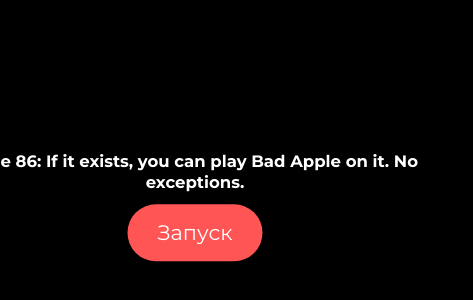
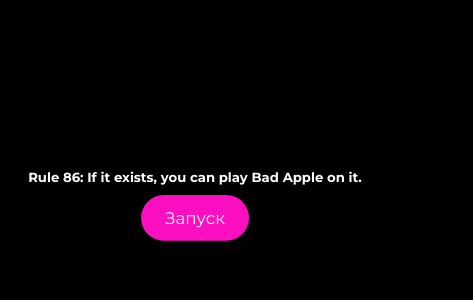
Before and after one commit to dvach3vskiy/dvach3vskiy.github.io, a plain HTML site: page apple.html in a window 390 px wide. Shown: the part 222-522 px from the top of the page, 473 px wide, since content can reach past the window. Drawn offline with Linux system fonts and the light colour scheme.

Commit message:
Update apple.html

```diff
--- a/apple.html
+++ b/apple.html
@@ -87,7 +87,7 @@
 
         #progress-bar {
             height: 100%;
-            background: #f55;
+            background: #fc0fc0;
             border-radius: 3px;
             width: 0%;
         }
@@ -100,7 +100,7 @@
         }
 
         #toggle-btn {
-            background: #f55;
+            background: #fc0fc0;
             color: #fff;
         }
 
@@ -121,7 +121,8 @@
             flex-direction: column;
             align-items: center;
             justify-content: center;
-            scale: 300%;
+            transform: scale(3);
+            transform-origin: center;
         }
 
         .playback-screen {
@@ -129,7 +130,8 @@
             flex-direction: column;
             align-items: center;
             width: 100%;
-            scale: 130%;
+            transform: scale(1.3);
+            transform-origin: center;
         }
 
         /* Мобильные стили только для маленьких экранов */
@@ -196,11 +198,13 @@
             }
 
             .start-screen {
-                scale: 200%;
+                transform: scale(1.5);
+                width: 100%;
             }
 
             .playback-screen {
-                scale: 100%;
+                transform: scale(1);
+                width: 100%;
             }
         }
 
@@ -212,7 +216,7 @@
             }
 
             .start-screen {
-                scale: 150%;
+                transform: scale(1.2);
             }
         }
     </style>
@@ -225,7 +229,7 @@
 
         <div class="start-screen" id="start-screen">
             <div id="footer">
-                Rule 86: If it exists, you can play Bad Apple on it. No exceptions.
+                Rule 86: If it exists, you can play Bad Apple on it.
             </div>
             <div id="controls">
                 <button id="toggle-btn">Запуск</button>
```
